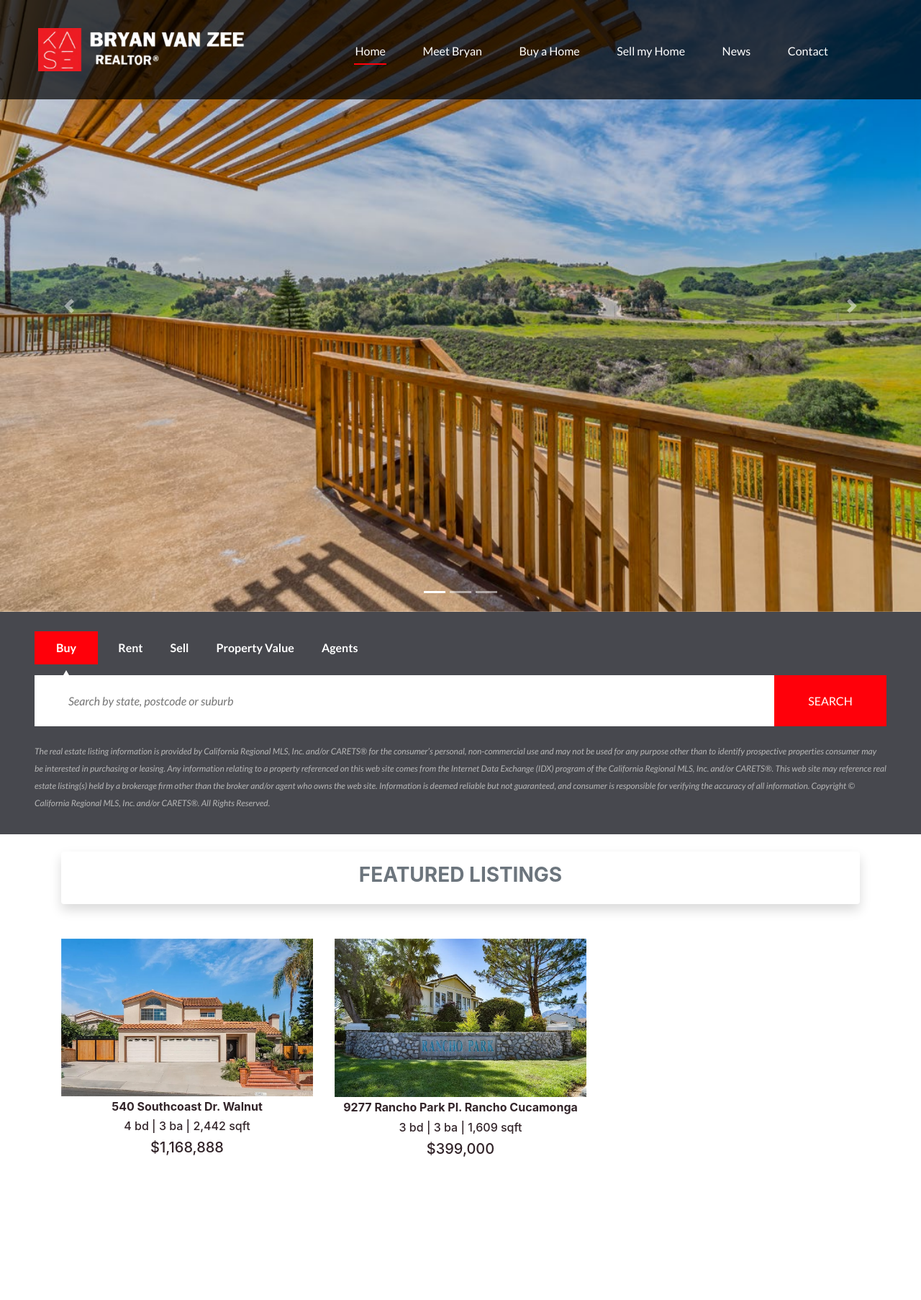
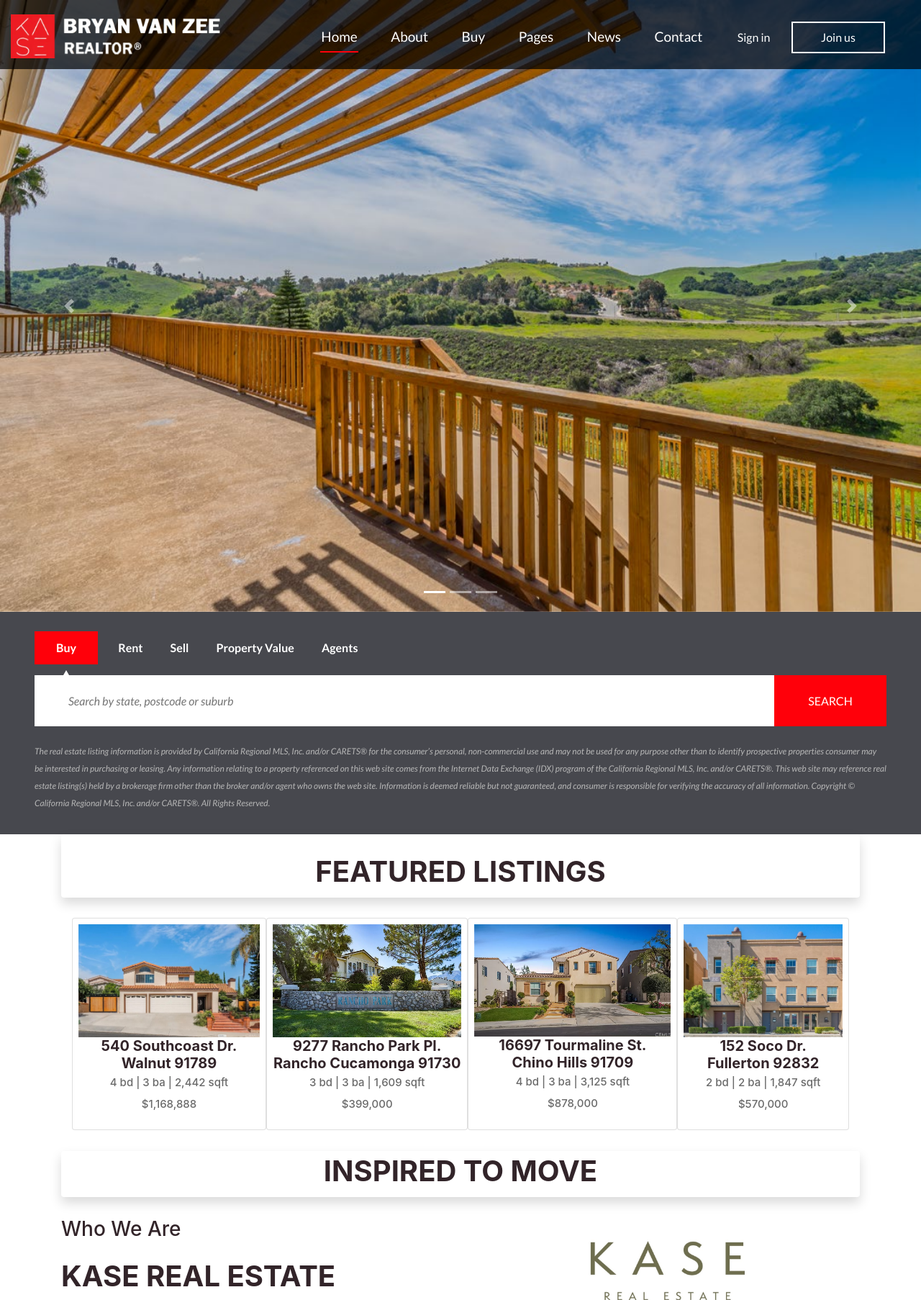
Before and after one commit to jasonschwier/bryan, a Django app: page / in a window 1280 px wide. Shown: the top 1806 px of the page at 72% size. Run offline with Django 3.2, Linux system fonts and the light colour scheme; some libraries are stand-ins or nearby versions.

Commit message:
damn navbar

```diff
--- a/static/website/css/style.css
+++ b/static/website/css/style.css
@@ -92,7 +92,7 @@ Helper CSS
 }
 
 .section-title h2 {
-	font-size: 72px;
+	font-size: 45px;
 }
 
 .section-title p {
@@ -107,8 +107,8 @@ Helper CSS
 }
 
 .spad {
-	padding-top: 110px;
-	padding-bottom: 110px;
+	padding-top: 5px;
+	padding-bottom: 10px;
 }
 
 .text-white h1,
@@ -232,7 +232,7 @@ Header section
 	width: 100%;
 	left: 0;
 	top: 0;
-	padding: 0 53px;
+	padding: 0 0;
 	background: rgba(0, 0, 0, 0.7);
 	z-index: 999;
 }
@@ -243,35 +243,45 @@ Header section
 
 .header-nav {
 	text-align: right;
-	padding-top: 35px;
+	padding-top: 30px;
+	padding-right: 50px;
 }
 
 .site-logo {
 	float: left;
 	display: inline-block;
-	padding: 39px 0;
+	padding: 0px 0px;
+	max-width: 25%;
+	padding-left: 15px;
+	padding-top: 20px;
+	padding-bottom: 15px;
 }
 
 .main-menu {
 	display: inline-block;
-	padding-right: 30px;
+	padding-right: 3px;
+	padding-bottom: 0px;
+	padding-top: 0px;
 }
 
 .main-menu li {
 	display: inline-block;
 	position: relative;
+	padding-top: 0px;
+
 }
 
 .main-menu li a {
 	display: block;
-	font-size: 16px;
+	font-size: 19px;
 	color: #ffffff;
 	font-family: "Lato", sans-serif;
-	padding: 0 1px 5px;
+	padding: 1px 1px 5px;
 	border-bottom: 2px solid transparent;
-	margin-right: 45px;
+	margin-right: 40px;
 	-webkit-transition: 0.3s;
 	transition: 0.3s;
+
 }
 
 .main-menu li a:hover,
@@ -282,7 +292,7 @@ Header section
 .main-menu li:hover>.sub-menu {
 	visibility: visible;
 	opacity: 1;
-	margin-top: 20px;
+	margin-top: 2px;
 }
 
 .main-menu .sub-menu {
@@ -470,7 +480,7 @@ Intro section
 }
 
 .about-text h3 {
-	margin-bottom: 30px;
+	margin-bottom: 0px;
 }
 
 .about-text h2 {
@@ -480,7 +490,7 @@ Intro section
 }
 
 .about-text p {
-	margin-bottom: 25px;
+	margin-bottom: 20px;
 }
 
 .readmore-btn {
@@ -509,7 +519,7 @@ Hero section
 }
 
 .property-item {
-	margin-bottom: 20px;
+	margin-bottom: 1px;
 }
 
 .property-item img {
@@ -542,16 +552,16 @@ Hero section
 	background: #ffba00;
 }
 
-.property-item h3 {
-	margin-bottom: 10px;
+.property-item h6 {
+	margin-bottom: 1px;
 }
 
 .property-item h5 {
-	margin-bottom: 25px;
+	margin-bottom: 2px;
 }
 
 .property-item p {
-	margin-bottom: 20px;
+	margin-bottom: 2px;
 }
 
 /* ----------------
@@ -1298,21 +1308,22 @@ Responsive
 
 @media only screen and (max-width: 767px) {
 	.header-section {
-		padding: 0 15px;
+		padding: 0px 15px;
 	}
 	.site-logo {
-		padding: 26px 0;
+		padding: 10px 0;
+		max-width: 60%;
 	}
 	.header-nav {
 		display: none;
 	}
 	.slicknav_menu {
-		padding: 0;
+		padding:0px 0px 0px;
 		display: block;
 		background: transparent;
 	}
 	.slicknav_menu .header-right-warp {
-		padding: 10px 0;
+		padding: 5px 0;
 		padding-right: 10px;
 		border-bottom: 1px solid #111;
 		text-align: right;
--- a/website/templates/base.html
+++ b/website/templates/base.html
@@ -28,6 +28,10 @@
   <link rel="stylesheet" href="https://stackpath.bootstrapcdn.com/bootstrap/4.5.0/css/bootstrap.min.css" integrity="sha384-9aIt2nRpC12Uk9gS9baDl411NQApFmC26EwAOH8WgZl5MYYxFfc+NcPb1dKGj7Sk" crossorigin="anonymous">
 
 
+
+
+
+
   <!--[if lt IE 9]>
     <script src="https://oss.maxcdn.com/html5shiv/3.7.2/html5shiv.min.js"></script>
     <script src="https://oss.maxcdn.com/respond/1.4.2/respond.min.js"></script>
@@ -36,29 +40,32 @@
 </head>
 <body>
   <!-- Page Preloder -->
-  <div id="preloder">
-    <div class="loader"></div>
-  </div>
-
-  <!-- Header Section -->
   <header class="header-section">
     <a href="#" class="site-logo">
-      <img src="{% static 'website/img/BVZ.png' %}" alt="" width="300">
-    </a></br>
+      <img src="{% static 'website/img/bvz.png' %}" alt="">
+    </a>
     <nav class="header-nav">
       <ul class="main-menu">
-        <li><a href="{% url 'index' %}" class="active">Home</a></li>
-        <li><a href="{% url 'about' %}">Meet Bryan</a></li>
-        <li><a href="#">Buy a Home</a></li>
-        <li><a href="#">Sell my Home</a></li>
-        <li><a href="{% url 'news' %}">News</a></li>
-        <li><a href="{% url 'contact' %}">Contact</a></li>
+        <li><a href="index.html" class="active">Home</a></li>
+        <li><a href="about-us.html">About</a></li>
+        <li><a href="#">Buy</a></li>
+        <li><a href="#">Pages</a>
+          <ul class="sub-menu">
+            <li><a href="about-us.html">About Us</a></li>
+            <li><a href="search-result.html">Search Result</a></li>
+            <li><a href="single-property.html">Property</a></li>
+          </ul>
+        </li>
+        <li><a href="news.html">News</a></li>
+        <li><a href="contact.html">Contact</a></li>
       </ul>
-
+      <div class="header-right">
+        <div class="user-panel">
+          <a href="#" class="login">Sign in</a>
+          <a href="#" class="register">Join us</a>
+        </div>
+      </div>
     </nav>
-
-
-
   </header>
 
 
--- a/website/templates/index.html
+++ b/website/templates/index.html
@@ -77,130 +77,114 @@
 			<p>The real estate listing information is provided by California Regional MLS, Inc. and/or CARETS® for the consumer’s personal, non-commercial use and may not be used for any purpose other than to identify prospective properties consumer may be interested in purchasing or leasing. Any information relating to a property referenced on this web site comes from the Internet Data Exchange (IDX) program of the California Regional MLS, Inc. and/or CARETS®. This web site may reference real estate listing(s) held by a brokerage firm other than the broker and/or agent who owns the web site. Information is deemed reliable but not guaranteed, and consumer is responsible for verifying the accuracy of all information. Copyright © California Regional MLS, Inc. and/or CARETS®. All Rights Reserved.</p>
 		</form>
 	</div>
-	</br>
 
+<section>
+	<div class="container">
+		<div class="shadow p-1 mb-1 bg-white rounded">
 
+			<h1 class="mt-4"><strong><center>FEATURED LISTINGS</center></strong></h1>
 
-	<!-- Property Section -->
-	<section class="property-section">
-		<div class="container">
-
-			<div class="section-title">
-				<div class="shadow p-3 mb-5 bg-white rounded"><h3 class="text-secondary"><STRONG>FEATURED LISTINGS</STRONG></H3></div>
-			</div>
-			<div class="row">
-				<div class="col-lg-4">
-					<div class="property-item">
-						<div class="pi-image">
-							<a href="{% url 'listing1' %}">
-								<img src="{% static 'website/img/540southcoast/1.jpg' %}" alt="">
-								<!----
-								<div class="pi-badge new">New</div>
-								--->
-							</a>
-						</div>
-						<center>
-						<a href="{% url 'listing1' %}">
-							<h6><strong>540 Southcoast Dr. Walnut</strong></h6>
-						</a>
-							<h6>4 bd | 3 ba | 2,442 sqft</h6>
-							<h5>$1,168,888</h5></br>
-
-
-						</center>
-
-
-					</div>
-				</div>
-				<div class="col-lg-4">
-					<div class="property-item">
-						<div class="pi-image">
-							<a href="{% url 'listing2' %}">
-								<img src="{% static 'website/img/9277ranchoparkpl/main9277.jpg' %}" alt="" height="220">
-							</a>
-
-						</div>
-
-						<center>
-						<a href="{% url 'listing2' %}">
-							<h6><strong>9277 Rancho Park Pl. Rancho Cucamonga</strong></h6>
-						</a>
-							<h6>3 bd | 3 ba | 1,609 sqft</h6>
-							<h5>$399,000</h5></br>
-
-
-						</center>
-
-					</div>
-				</div>
-
-			<!---3rd listing--->
-
-
-			<!---end 3rd listing--->
-
-			</div>
 		</div>
 
-	</section>
+</br>
+<div class="container">
+	<div class="overflow-auto">
+		<div class="d-flex flex-nowrap bd-highlight">
 
 
 
 
+			<div class="card" style="width: 77rem;">
+			 	<div class="order-1 p-2 bd-highlight">
+			 		<img src="{% static 'website/img/540southcoast/1.jpg' %}">
+		 		<div class="card-body-center">
+		 			<center>
+					<h5 class="card-title"><strong>540 Southcoast Dr.</br> Walnut 91789</strong>
+					<p class="card-text">4 bd | 3 ba | 2,442 sqft</br> $1,168,888</p></h5>
+					</center>
+
+					</div></div>
+			</div>
+
+
+			<div class="card" style="width: 80rem;">
+				<div class="order-2 p-2 bd-highlight"><img src="{% static 'website/img/9277ranchoparkpl/main9277.jpg' %}"><div class="card-body-center">
+						<center>
+						<h5 class="card-title"><strong>9277 Rancho Park Pl.</br> Rancho Cucamonga 91730</strong>
+						<p class="card-text">3 bd | 3 ba | 1,609 sqft</br>$399,000</p></h5>
+						</center>
+
+					</div></div>
+			</div>
+
+		    <div class="card" style="width: 83rem;">
+			 	<div class="order-3 p-2 bd-highlight"><img src="{% static 'website/img/16697tourmalinest/16697tourmalinestmain.webp' %}"><div class="card-body-center">
+
+			 			<center>
+						<h5 class="card-title"><strong>16697 Tourmaline St.</br> Chino Hills 91709</strong>
+						<p class="card-text">4 bd | 3 ba | 3,125 sqft</br>$878,000</p></h5>
+						</center>
+
+					</div></div>
+			</div>
+ 			<div class="card" style="width: 68rem;">
+			 	<div class="order-4 p-2 bd-highlight"><img src="{% static 'website/img/152socodr/152socodrmain.webp' %}"><div class="card-body-center">
+
+			 			<center>
+						<h5 class="card-title"><strong>152 Soco Dr.</br> Fullerton 92832</strong>
+						<p class="card-text">2 bd | 2 ba | 1,847 sqft</br>$570,000 </p></h5>
+						</center>
+
+					</div></div>
+			</div>
 
 
 
+		</div>
+	</div>
+</div>
 
 
 
-	<section class="intro-section spad">
+</section>
+</br>
+
+
+<section class="intro-section spad">
 		<div class="container">
-			<div class="section-title">
-				<h2>Sell Faster. Save Thousands.</h2>
-			</div>
+			<div class="shadow p-1 mb-1 bg-white rounded">
+				<h1><strong><center>INSPIRED TO MOVE</center></strong></h1>
+			</div></br>
 			<div class="row intro-first">
 				<div class="col-lg-6 order-lg-2">
-					<img src="{% static 'website/img/about/1.jpg' %}" alt="">
+					<img src="{% static 'website/img/kase.jpg' %}" alt="">
 				</div>
 				<div class="col-lg-6 order-lg-1">
 					<div class="about-text">
-						<h3>KASE REAL ESTATE</h3>
-						<p>We understand that buying or selling a home is more than just a transaction: it's a life-changing experience. That's why our team of highly-seasoned real estate professionals is dedicated to providing exceptional, personalized service for all of our clients. We take great pride in the relationships we build and always work relentlessly on the client's behalf to help them achieve their real estate goals. </p>
-						<a href="#" class="readmore-btn">Find out more</a>
+						<h3>Who We Are</h3><br>
+						<h1><strong>KASE REAL ESTATE</strong></h1>
+						<p>We understand that buying or selling a home is more than just a transaction: it’s a life-changing experience. That’s why our team of highly-seasoned real
+						estate professionals is dedicated to providing exceptional, personalized service for all of our clients. We take great pride in the relationships we build and always work relentlessly on the client’s behalf to help them achieve their
+						real estate goals.</p>
+
+						<p>Our team of experts represents the best and brightest in the industry, and we’re always striving to lead the field in research, innovation, and consumer
+						education. Today’s buyers and sellers need a trusted resource that can guide them through the complex world of real estate. With our extensive knowledge
+						and commitment to providing only the best and most timely information to our clients, we are your go-to source for real estate industry insight and
+						advice.</p>
+
 					</div>
 				</div>
 			</div>
 			<div class="row">
 				<div class="col-lg-6">
-					<img src="{% static 'website/img/about/2.jpg' %}" alt="">
+					<img src="{% static 'website/img/kase1.jpg' %}" alt="">
 				</div>
 				<div class="col-lg-6 ">
 					<div class="about-text">
-						<h3>OUR MISSION </h3>
-						<p>Our philosophy is simple: clients come first. We pledge to be in constant communication with our clients, keeping them fully informed throughout the entire buying or selling process. We believe that if you're not left with an amazing experience, we haven't done our job. We don't measure success through achievements or awards, but through the satisfaction of our clients. </p>
-						<a href="#" class="readmore-btn">Find out more</a>
-					</div>
-				</div>
-			</div>
-		</div>
+						<h3>Our Purpose</h3></br>
+						<h1><strong>OUR MISSION</strong></h1>
+						<p>Our philosophy is simple: clients come first. We pledge to be in constant communication with our clients, keeping them fully informed throughout the entire buying or selling process. We believe that if you’re not left with an amazing experience, we haven’t done our job. We don’t measure success through achievements or awards, but through the satisfaction of our clients.</p>
 
-	</section>
-
-
-
-
-	<!-- Stories Section end -->
-	<section class="stories-section spad">
-		<div class="container">
-			<div class="row ">
-				<div class="col-lg-5 order-lg-2">
-					<img class="w-100" src="{% static 'website/img/2.png' %}">
-				</div>
-				<div class="col-lg-7 order-lg-1">
-					<div class="about-text">
-						<h2>Seller Success Stories</h2>
-						<p>Fusce lobortis a enim eget tempus. Class aptent taciti sociosqu ad litora. Donec eget efficitur ex. Donec eget dolor vitae eros feugiat tristique id vitae massa. Proin vulputate congue rutrum. Fusce lobortis a enim eget tempus. Class aptent taciti sociosqu ad litora torquent per conubia nostra, per inceptos himenaeos. Suspendisse potenti. Ut gravida mattis magna, non varius lorem sodales nec. In libero orci, ornare non nisl a, auctor euismod purus. Morbi pretium interdum vestibulum. Fusce nec eleifend ipsum. Sed non blandit tellus. </p>
-						<a href="#" class="readmore-btn">Find out more</a>
 					</div>
 				</div>
 			</div>
@@ -211,4 +195,6 @@
 
 
 
+
+
 {% endblock %}
--- a/website/urls.py
+++ b/website/urls.py
@@ -12,6 +12,9 @@ urlpatterns = [
 	path('search.html', views.search, name="search"),
 	path('listing1.html', views.listing1, name="listing1"),
 	path('listing2.html', views.listing2, name="listing2"),
+	path('listing3.html', views.listing3, name="listing3"),
+	path('listing4.html', views.listing4, name="listing4"),
+
 
 
 
--- a/website/views.py
+++ b/website/views.py
@@ -1,4 +1,5 @@
 from django.shortcuts import render
+
 
 
 def index(request):
@@ -16,6 +17,12 @@ def listing1(request):
 def listing2(request):
 	return render(request, 'listing2.html', {})
 
+def listing3(request):
+	return render(request, 'listing3.html', {})
+
+def listing4(request):
+	return render(request, 'listing4.html', {})
+
 def main(request):
 	return render(request, 'main.html', {})
 
```
Also changed, not shown: static/website/js/main.js (+5 -7 lines), website/templates/listing2.html (+41 -3 lines), website/templates/listing3.html (added, +22 -0 lines), website/templates/listing4.html (added, +22 -0 lines), static/website/img/152socodr/152socodrmain.webp (added), static/website/img/16697tourmalinest/16697tourmalinestmain.webp (added), static/website/img/BVZ.png, static/website/img/kase.jpg (added), static/website/img/kase1.jpg (added), static/website/js/jquery-3.2.1.min.js.
